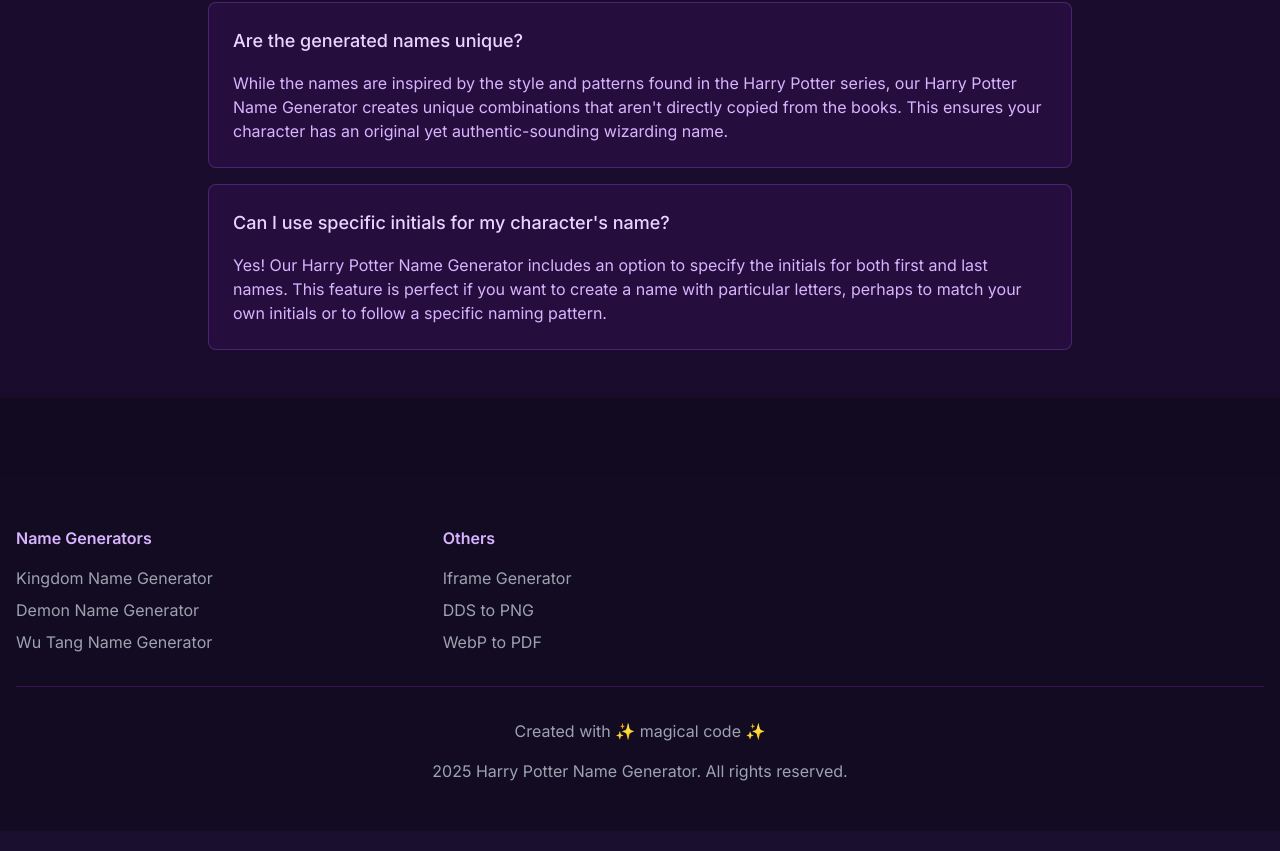
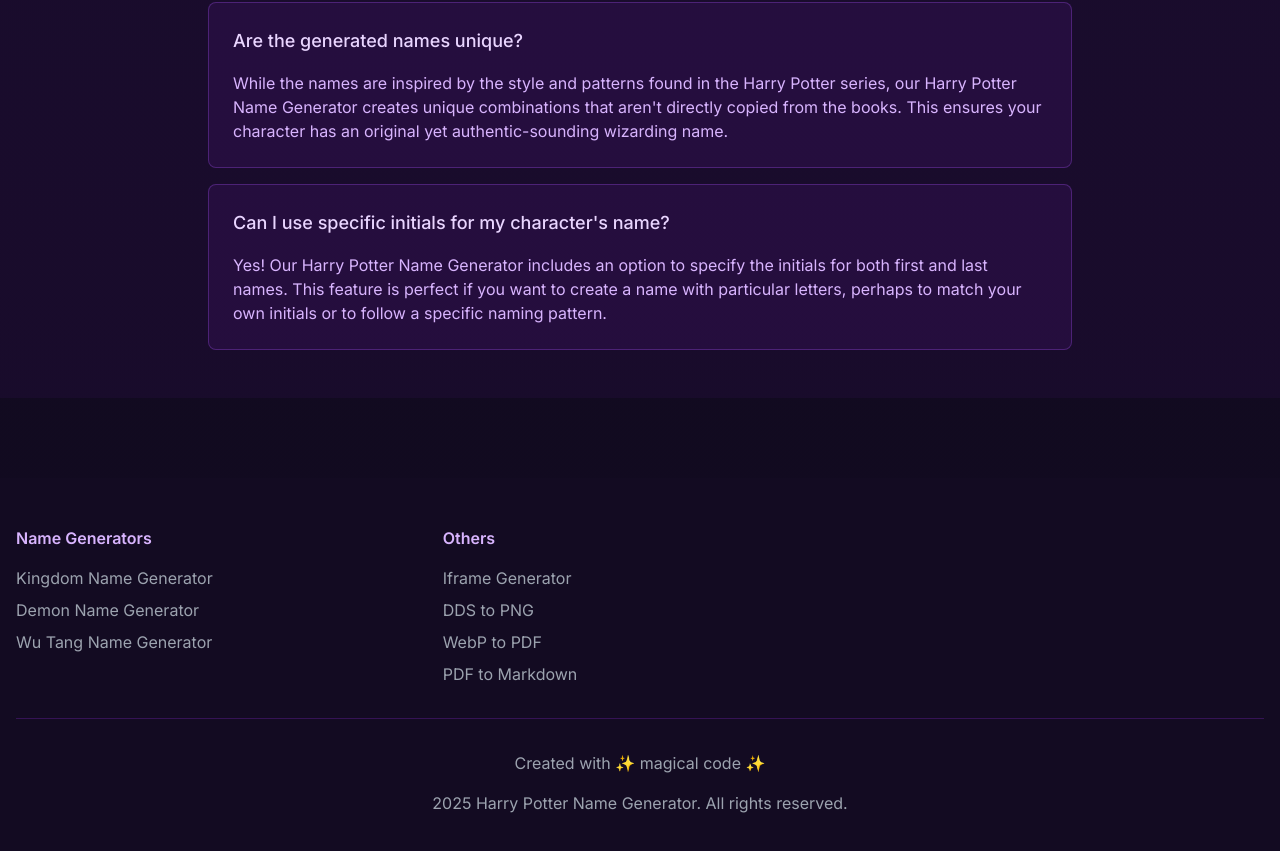
Before and after one commit to EdwardMatthews/harrypotternamegenerator, a Next.js app: page / in a window 1280 px wide. Shown: the part 4895-5746 px from the top of the page. Built offline with nearby package versions, Linux system fonts and the light colour scheme.

Commit message:
add new links

```diff
--- a/src/components/Footer.tsx
+++ b/src/components/Footer.tsx
@@ -3,17 +3,18 @@
     {
       title: "Name Generators",
       links: [
-        { name: 'Kingdom Name Generator', url: 'https://kingdomnamegenerator.pro' },
-        { name: 'Demon Name Generator', url: 'https://demonnamegenerator.pro' },
-        { name: 'Wu Tang Name Generator', url: 'https://wutangnamegenerator.pro' }
+        { name: 'Kingdom Name Generator', url: 'https://kingdomnamegenerator.pro/' },
+        { name: 'Demon Name Generator', url: 'https://demonnamegenerator.pro/' },
+        { name: 'Wu Tang Name Generator', url: 'https://wutangnamegenerator.pro/' }
       ]
     },
     {
       title: "Others",
       links: [
-        { name: 'Iframe Generator', url: 'https://www.iframegenerator.pro' },
-        { name: 'DDS to PNG', url: 'https://www.ddstopng.pro' },
-        { name: 'WebP to PDF', url: 'https://webptopdf.pro' }
+        { name: 'Iframe Generator', url: 'https://www.iframegenerator.pro/' },
+        { name: 'DDS to PNG', url: 'https://www.ddstopng.pro/' },
+        { name: 'WebP to PDF', url: 'https://webptopdf.pro/' },
+        { name: 'PDF to Markdown', url: 'https://pdftomarkdown.pro/' },
       ]
     }
   ]
```
